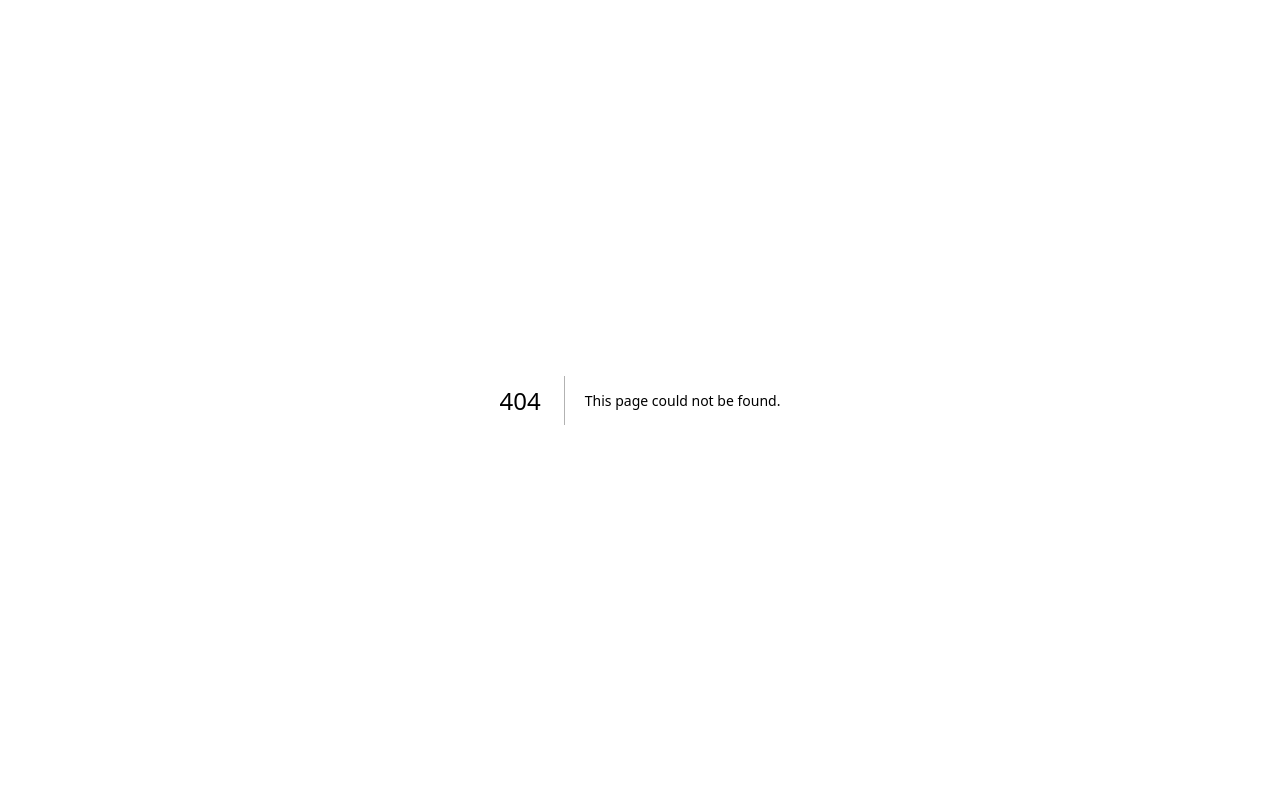
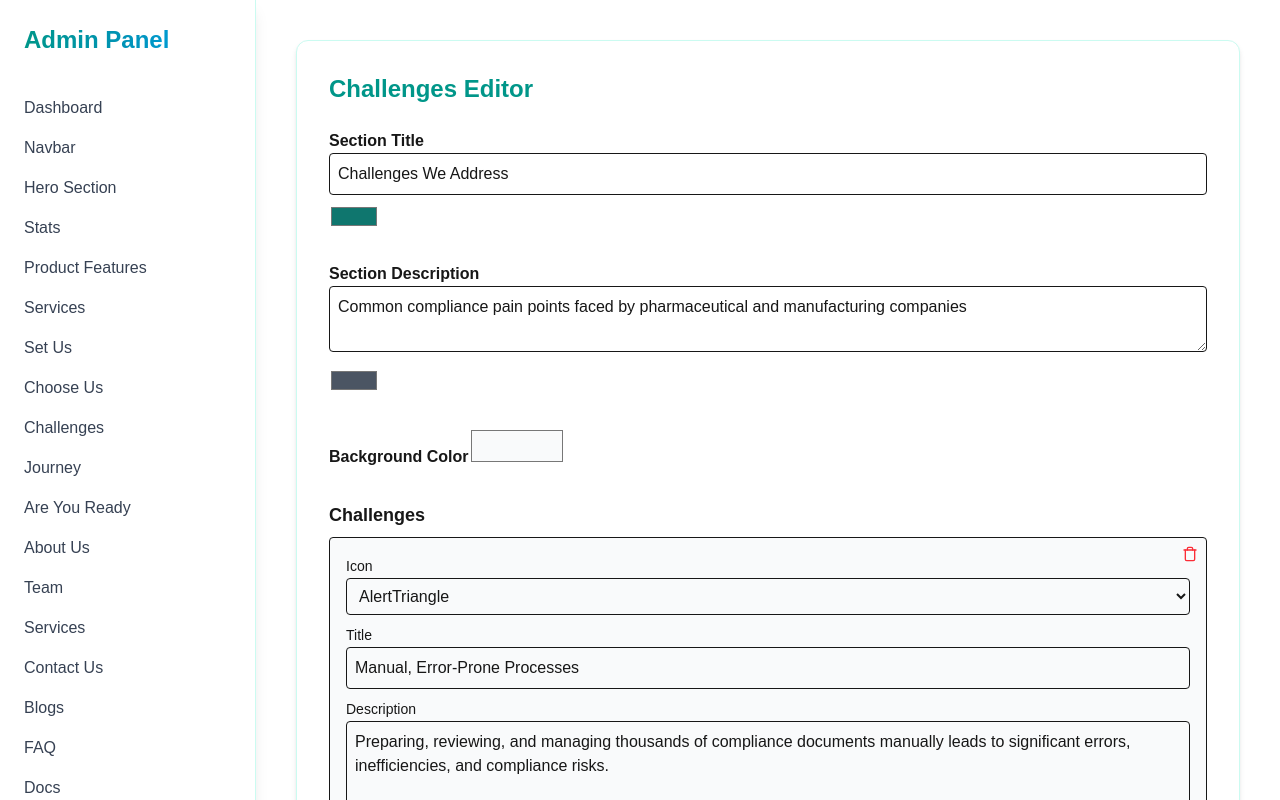
Before and after one commit to Narsimha1729/cmplai-adv, a Next.js app: page /admin/challenges in a window 1280 px wide. Before the commit this address had no page. Shown: the top 800 px of the page. Built offline with nearby package versions, Linux system fonts and the light colour scheme.

Commit message:
Finished

```diff
--- /dev/null
+++ b/app/admin/challenges/page.jsx
@@ -0,0 +1,175 @@
+"use client";
+
+import { useState } from "react";
+import { Trash, Plus } from "lucide-react";
+
+export default function ChallengesEditor() {
+  const [form, setForm] = useState({
+    sectionTitle: "Challenges We Address",
+    sectionDesc:
+      "Common compliance pain points faced by pharmaceutical and manufacturing companies",
+    titleColor: "#0f766e",
+    descColor: "#4b5563",
+    bgColor: "#f9fafb",
+
+    challenges: [
+      {
+        icon: "AlertTriangle",
+        title: "Manual, Error-Prone Processes",
+        desc: "Preparing, reviewing, and managing thousands of compliance documents manually leads to significant errors, inefficiencies, and compliance risks.",
+      },
+      {
+        icon: "FileWarning",
+        title: "Complex, Evolving Regulations",
+        desc: "Keeping up with changing global regulatory requirements is difficult, often resulting in delays and increased risk of non-compliance.",
+      },
+      {
+        icon: "ShieldCheck",
+        title: "Audit Readiness and Data Integrity",
+        desc: "Maintaining complete, accurate documentation for audits is challenging with legacy systems and manual data entry.",
+      },
+    ],
+  });
+
+  const handleChange = (field, value) => setForm({ ...form, [field]: value });
+
+  const updateItem = (i, key, value) => {
+    const updated = [...form.challenges];
+    updated[i][key] = value;
+    setForm({ ...form, challenges: updated });
+  };
+
+  const addItem = () =>
+    setForm({
+      ...form,
+      challenges: [
+        ...form.challenges,
+        { icon: "AlertTriangle", title: "", desc: "" },
+      ],
+    });
+
+  const removeItem = (i) => {
+    const updated = [...form.challenges];
+    updated.splice(i, 1);
+    setForm({ ...form, challenges: updated });
+  };
+
+  const handleSubmit = (e) => {
+    e.preventDefault();
+    alert("Saved Challenges Section (demo)");
+    console.log(form);
+  };
+
+  return (
+    <div className="max-w-6xl mx-auto bg-white p-8 rounded-xl shadow-md border border-teal-100">
+      <h2 className="text-2xl font-bold text-teal-600 mb-6">Challenges Editor</h2>
+      <form onSubmit={handleSubmit} className="space-y-8">
+        {/* Section Title + Description */}
+        <div>
+          <label className="font-semibold">Section Title</label>
+          <input
+            type="text"
+            value={form.sectionTitle}
+            onChange={(e) => handleChange("sectionTitle", e.target.value)}
+            className="w-full p-2 border rounded"
+          />
+          <div className="grid grid-cols-2 gap-4 mt-2">
+            <input
+              type="color"
+              value={form.titleColor}
+              onChange={(e) => handleChange("titleColor", e.target.value)}
+            />
+          </div>
+        </div>
+
+        <div>
+          <label className="font-semibold">Section Description</label>
+          <textarea
+            value={form.sectionDesc}
+            onChange={(e) => handleChange("sectionDesc", e.target.value)}
+            className="w-full p-2 border rounded"
+          />
+          <div className="grid grid-cols-2 gap-4 mt-2">
+            <input
+              type="color"
+              value={form.descColor}
+              onChange={(e) => handleChange("descColor", e.target.value)}
+            />
+          </div>
+        </div>
+
+        {/* Background Color */}
+        <div>
+          <label className="font-semibold">Background Color</label>
+          <input
+            type="color"
+            value={form.bgColor}
+            onChange={(e) => handleChange("bgColor", e.target.value)}
+            className="h-10 w-24"
+          />
+        </div>
+
+        {/* Challenges List */}
+        <div>
+          <h3 className="text-lg font-semibold mb-2">Challenges</h3>
+          {form.challenges.map((item, i) => (
+            <div key={i} className="mb-6 border rounded p-4 bg-gray-50 relative">
+              <button
+                type="button"
+                className="absolute top-2 right-2 text-red-500"
+                onClick={() => removeItem(i)}
+              >
+                <Trash className="w-4 h-4" />
+              </button>
+
+              <label className="text-sm font-medium">Icon</label>
+              <select
+                value={item.icon}
+                onChange={(e) => updateItem(i, "icon", e.target.value)}
+                className="w-full border rounded p-2 mb-2"
+              >
+                <option value="AlertTriangle">AlertTriangle</option>
+                <option value="FileWarning">FileWarning</option>
+                <option value="ShieldCheck">ShieldCheck</option>
+                {/* Add more icons from lucide if needed */}
+              </select>
+
+              <label className="text-sm font-medium">Title</label>
+              <input
+                type="text"
+                value={item.title}
+                onChange={(e) => updateItem(i, "title", e.target.value)}
+                className="w-full border rounded p-2 mb-2"
+              />
+
+              <label className="text-sm font-medium">Description</label>
+              <textarea
+                rows={3}
+                value={item.desc}
+                onChange={(e) => updateItem(i, "desc", e.target.value)}
+                className="w-full border rounded p-2"
+              />
+            </div>
+          ))}
+          <button
+            type="button"
+            onClick={addItem}
+            className="flex items-center gap-2 text-teal-600 hover:underline mt-2"
+          >
+            <Plus className="w-4 h-4" /> Add Challenge
+          </button>
+        </div>
+
+        {/* Submit */}
+        <div className="text-right">
+          <button
+            type="submit"
+            className="bg-gradient-to-r from-teal-500 to-cyan-600 text-white px-6 py-3 font-semibold rounded-md hover:opacity-90"
+          >
+            Save Section
+          </button>
+        </div>
+      </form>
+    </div>
+  );
+}
```
